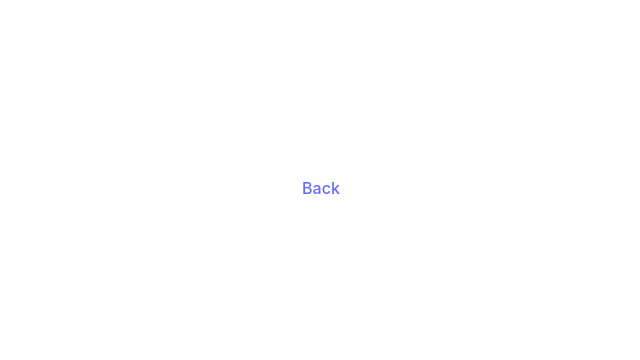
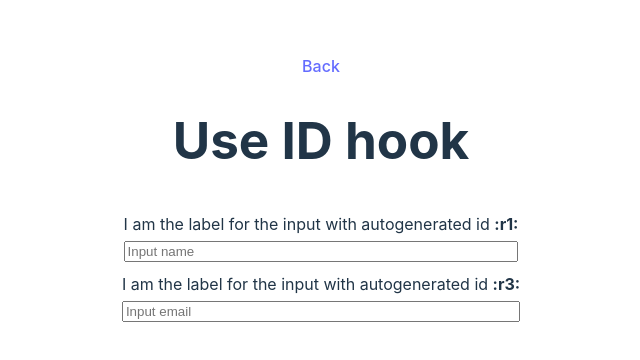
Before and after one commit to Mecha-Ximo/react-hooks, a React (Vite) app: page /use-id in a window 1280 px wide. Before the commit this address had no page. Shown: the part 212-572 px from the top of the page, without its empty margins (319-959 px from the left). Built offline with nearby package versions, Linux system fonts and the light colour scheme.

Commit message:
feat: add useId hook

```diff
--- a/src/App.tsx
+++ b/src/App.tsx
@@ -6,6 +6,7 @@ import './App.css';
 import UseReducer from './hooks/useReducer';
 import UseMemo from './hooks/useMemo';
 import UseCallback from './hooks/useCallback';
+import UseId from './hooks/useId';
 
 const App = () => {
   return (
@@ -18,6 +19,7 @@ const App = () => {
             <Route path="/use-reducer" element={<UseReducer />} />
             <Route path="/use-memo" element={<UseMemo />} />
             <Route path="/use-callback" element={<UseCallback />} />
+            <Route path="/use-id" element={<UseId />} />
           </Routes>
         </Header>
       </Router>
--- a/src/home.tsx
+++ b/src/home.tsx
@@ -22,6 +22,10 @@ const hookLinks: HookLink[] = [
     path: '/use-callback',
     title: 'useCallback',
   },
+  {
+    path: '/use-id',
+    title: 'useId',
+  },
 ];
 
 const Home = () => {
--- /dev/null
+++ b/src/hooks/useId.tsx
@@ -0,0 +1,26 @@
+import { useId } from 'react';
+
+const UseId = () => {
+  return (
+    <main>
+      <h1>Use ID hook</h1>
+      <InputWithId placeholder="Input name" />
+      <InputWithId placeholder="Input email" />
+    </main>
+  );
+};
+
+const InputWithId = (props: { placeholder: string }) => {
+  const id = useId();
+
+  return (
+    <div style={{ display: 'flex', flexDirection: 'column', gap: '5px' }}>
+      <label htmlFor={id}>
+        I am the label for the input with autogenerated id <strong>{id}</strong>
+      </label>
+      <input type="text" id={id} placeholder={props.placeholder} />
+    </div>
+  );
+};
+
+export default UseId;
```
